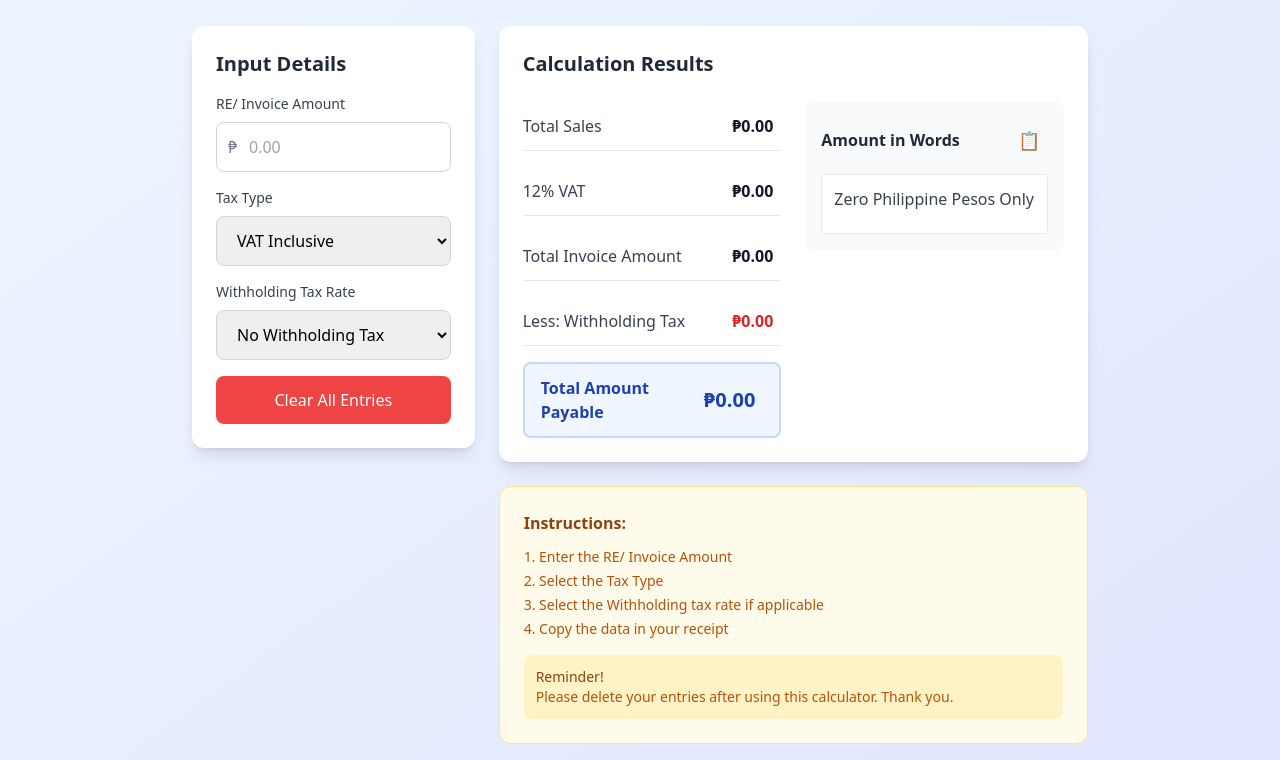
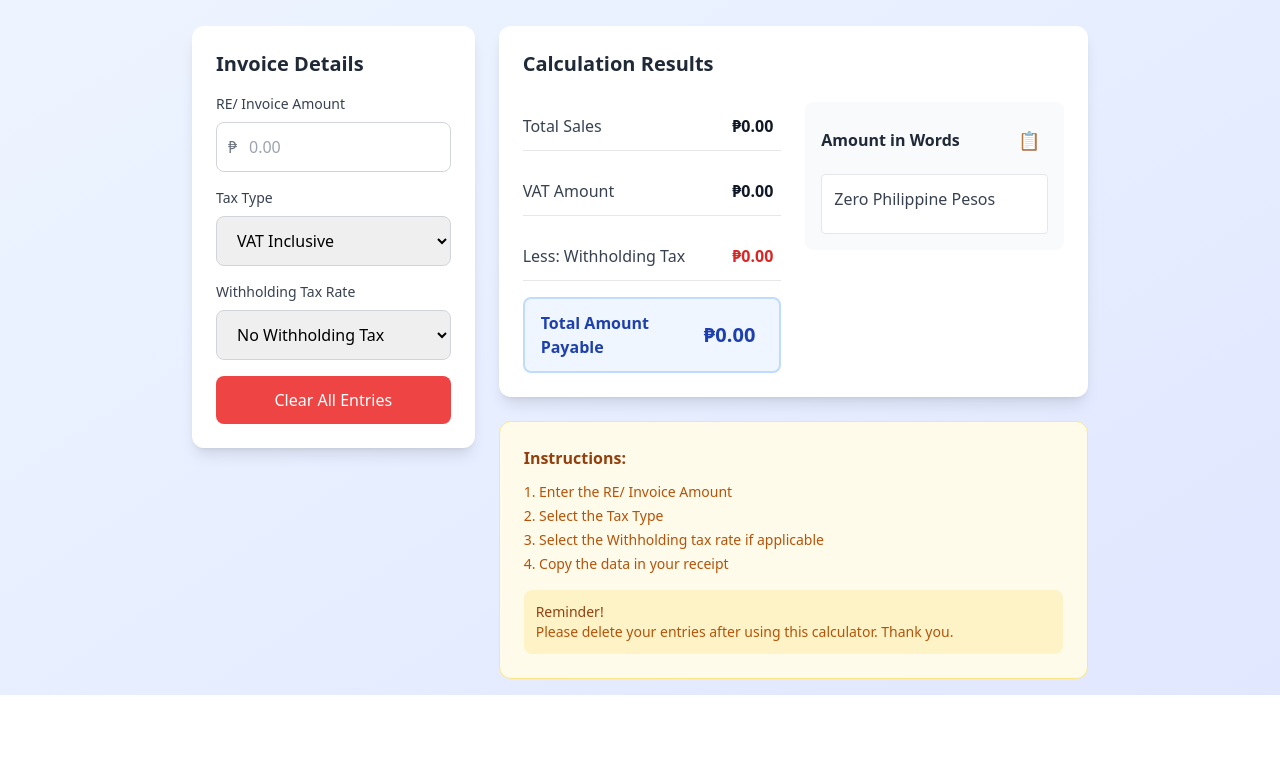
Before and after one commit to BPID-forms/ShopCalculator, a plain HTML site: page index.html in a window 1280 px wide. Shown: the part 150-910 px from the top of the page. After the commit the page ends 845 px from the top, so only its background shows below. Drawn offline with nearby package versions, Linux system fonts and the light colour scheme.

Commit message:
index.html

```diff
--- a/index.html
+++ b/index.html
@@ -32,7 +32,7 @@
             <!-- Input Section -->
             <div class="lg:col-span-1">
                 <div class="bg-white rounded-xl shadow-lg p-6">
-                    <h2 class="text-xl font-semibold text-gray-800 mb-4">Input Details</h2>
+                    <h2 class="text-xl font-semibold text-gray-800 mb-4">Invoice Details</h2>
 
                     <div class="space-y-4">
                         <div>
@@ -58,8 +58,7 @@
                                 <option value="1">1%</option>
                                 <option value="2">2%</option>
                                 <option value="5">5%</option>
-                                <option value="10">10%</option>
-                                <option value="15">15%</option>
+
                             </select>
                         </div>
 
@@ -85,13 +84,8 @@
                             </div>
 
                             <div class="flex justify-between items-center py-2 border-b border-gray-200">
-                                <span class="font-medium text-gray-700">12% VAT</span>
+                                <span class="font-medium text-gray-700">VAT Amount</span>
                                 <span id="vatAmount" class="font-semibold text-gray-900 cursor-pointer hover:bg-gray-100 px-2 py-1 rounded transition-colors" onclick="copyValue('vatAmount')" title="Click to copy">₱0.00</span>
-                            </div>
-
-                            <div class="flex justify-between items-center py-2 border-b border-gray-200">
-                                <span class="font-medium text-gray-700">Total Invoice Amount</span>
-                                <span id="totalInvoice" class="font-semibold text-gray-900 cursor-pointer hover:bg-gray-100 px-2 py-1 rounded transition-colors" onclick="copyValue('totalInvoice')" title="Click to copy">₱0.00</span>
                             </div>
 
                             <div class="flex justify-between items-center py-2 border-b border-gray-200">
```
